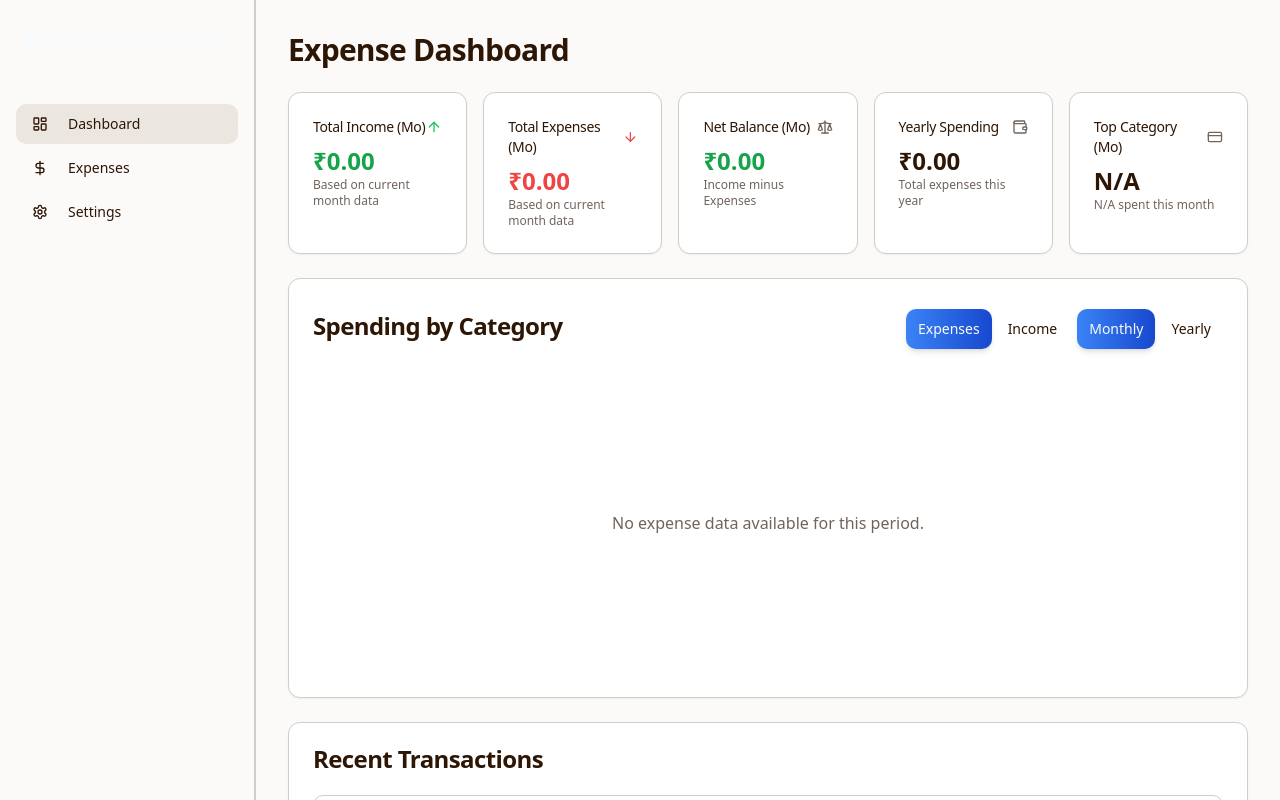
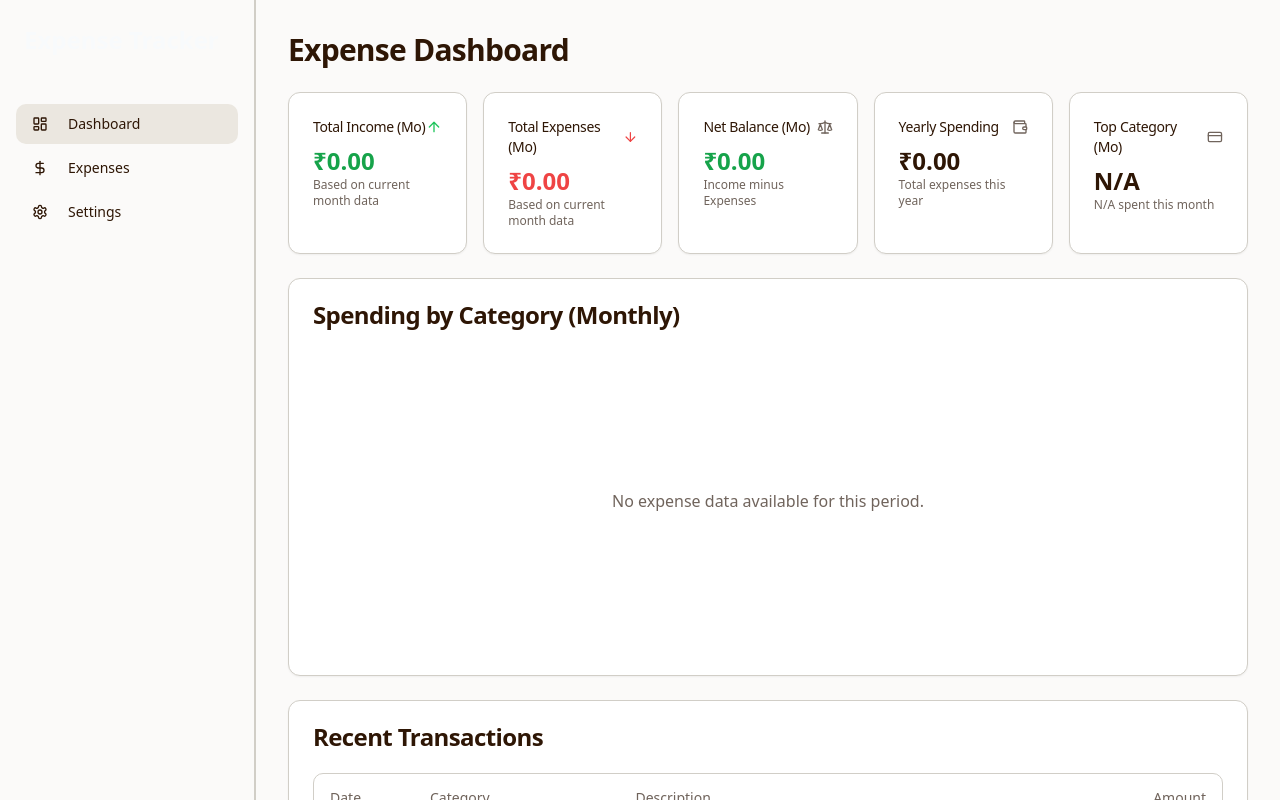
Before and after one commit to puvitha-C-131006/puvitha-expensive-tracker, a React (Vite) app: page /dashboard in a window 1280 px wide. Shown: the top 800 px of the page. Built offline with nearby package versions, Linux system fonts and the light colour scheme.

Commit message:
[dyad] Removed time period and data type toggle buttons from the Dashboard page. - wrote 1 file(s), deleted 2 file(s)

```diff
--- a/src/components/DataTypeSelector.tsx
+++ /dev/null
@@ -1,44 +0,0 @@
-import React from "react";
-import {
-  ToggleGroup,
-  ToggleGroupItem,
-} from "@/components/ui/toggle-group";
-import { cn } from "@/lib/utils";
-
-type DataType = "expenses" | "income";
-
-interface DataTypeSelectorProps {
-  selectedType: DataType;
-  onTypeChange: (type: DataType) => void;
-}
-
-const activeGradientClasses = cn(
-  "data-[state=on]:bg-gradient-to-r data-[state=on]:from-[hsl(var(--gradient-start))] data-[state=on]:to-[hsl(var(--gradient-end))]",
-  "data-[state=on]:text-primary-foreground data-[state=on]:shadow-md",
-  "data-[state=on]:hover:bg-gradient-to-r" // Prevent hover from overriding gradient
-);
-
-export const DataTypeSelector: React.FC<DataTypeSelectorProps> = ({
-  selectedType,
-  onTypeChange,
-}) => {
-  return (
-    <ToggleGroup
-      type="single"
-      value={selectedType}
-      onValueChange={(value: string) => {
-        if (value === "expenses" || value === "income") {
-          onTypeChange(value);
-        }
-      }}
-      className="w-fit"
-    >
-      <ToggleGroupItem value="expenses" aria-label="Toggle expenses" className={activeGradientClasses}>
-        Expenses
-      </ToggleGroupItem>
-      <ToggleGroupItem value="income" aria-label="Toggle income" className={activeGradientClasses}>
-        Income
-      </ToggleGroupItem>
-    </ToggleGroup>
-  );
-};
--- a/src/components/TimePeriodSelector.tsx
+++ /dev/null
@@ -1,44 +0,0 @@
-import React from "react";
-import {
-  ToggleGroup,
-  ToggleGroupItem,
-} from "@/components/ui/toggle-group";
-import { cn } from "@/lib/utils";
-
-type TimePeriod = "monthly" | "yearly";
-
-interface TimePeriodSelectorProps {
-  selectedPeriod: TimePeriod;
-  onPeriodChange: (period: TimePeriod) => void;
-}
-
-const activeGradientClasses = cn(
-  "data-[state=on]:bg-gradient-to-r data-[state=on]:from-[hsl(var(--gradient-start))] data-[state=on]:to-[hsl(var(--gradient-end))]",
-  "data-[state=on]:text-primary-foreground data-[state=on]:shadow-md",
-  "data-[state=on]:hover:bg-gradient-to-r" // Prevent hover from overriding gradient
-);
-
-export const TimePeriodSelector: React.FC<TimePeriodSelectorProps> = ({
-  selectedPeriod,
-  onPeriodChange,
-}) => {
-  return (
-    <ToggleGroup
-      type="single"
-      value={selectedPeriod}
-      onValueChange={(value: string) => {
-        if (value === "monthly" || value === "yearly") {
-          onPeriodChange(value);
-        }
-      }}
-      className="w-fit"
-    >
-      <ToggleGroupItem value="monthly" aria-label="Toggle monthly" className={activeGradientClasses}>
-        Monthly
-      </ToggleGroupItem>
-      <ToggleGroupItem value="yearly" aria-label="Toggle yearly" className={activeGradientClasses}>
-        Yearly
-      </ToggleGroupItem>
-    </ToggleGroup>
-  );
-};
--- a/src/pages/Dashboard.tsx
+++ b/src/pages/Dashboard.tsx
@@ -4,23 +4,18 @@ import { ExpenseTable } from "@/components/ExpenseTable";
 import { getExpenses, getIncomes, Expense, Income } from "@/lib/types";
 import { CategoryBarChart } from "@/components/CategoryBarChart";
 import { IncomeBarChart } from "@/components/IncomeBarChart";
-import { DollarSign, TrendingUp, Wallet, CreditCard, ArrowDown, ArrowUp, Scale } from "lucide-react";
+import { Wallet, CreditCard, ArrowDown, ArrowUp, Scale } from "lucide-react";
 import { isSameMonth, isSameYear, parseISO } from "date-fns";
 import React from "react";
-import { TimePeriodSelector } from "@/components/TimePeriodSelector";
-import { DataTypeSelector } from "@/components/DataTypeSelector";
 
 const Dashboard = () => {
   const today = new Date();
   // State to force re-render when data might have changed externally (e.g., on Expenses page)
   const [dataVersion, setDataVersion] = React.useState(0);
 
-  const [timePeriod, setTimePeriod] = React.useState<"monthly" | "yearly">(
-    "monthly",
-  );
-  const [dataType, setDataType] = React.useState<"expenses" | "income">(
-    "expenses",
-  );
+  // Hardcode defaults after removing selectors
+  const timePeriod: "monthly" | "yearly" = "monthly";
+  const dataType: "expenses" | "income" = "expenses";
 
   // Force re-read data when component mounts/focuses
   React.useEffect(() => {
@@ -201,18 +196,9 @@ const Dashboard = () => {
         <Card className="col-span-1">
           <CardHeader className="flex flex-row items-center justify-between">
             <CardTitle>
-              {dataType === "expenses" ? "Spending by Category" : "Income by Source"}
+              {dataType === "expenses" ? "Spending by Category (Monthly)" : "Income by Source (Monthly)"}
             </CardTitle>
-            <div className="flex space-x-2">
-              <DataTypeSelector
-                selectedType={dataType}
-                onTypeChange={setDataType}
-              />
-              <TimePeriodSelector
-                selectedPeriod={timePeriod}
-                onPeriodChange={setTimePeriod}
-              />
-            </div>
+            {/* Removed TimePeriodSelector and DataTypeSelector */}
           </CardHeader>
           <CardContent>
             {dataType === "expenses" ? (
```
